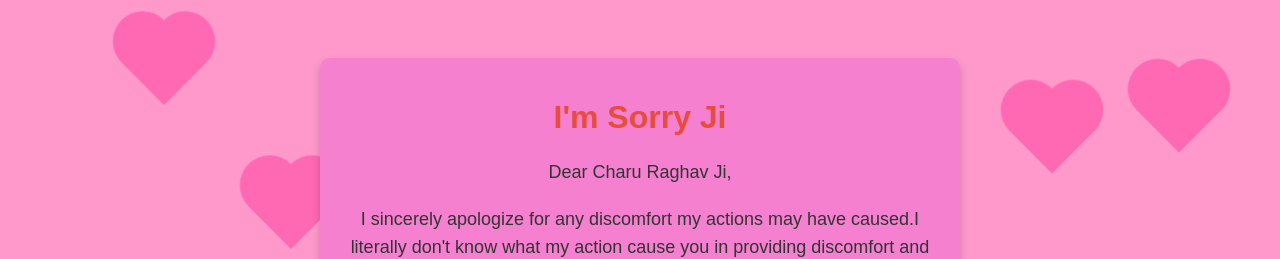
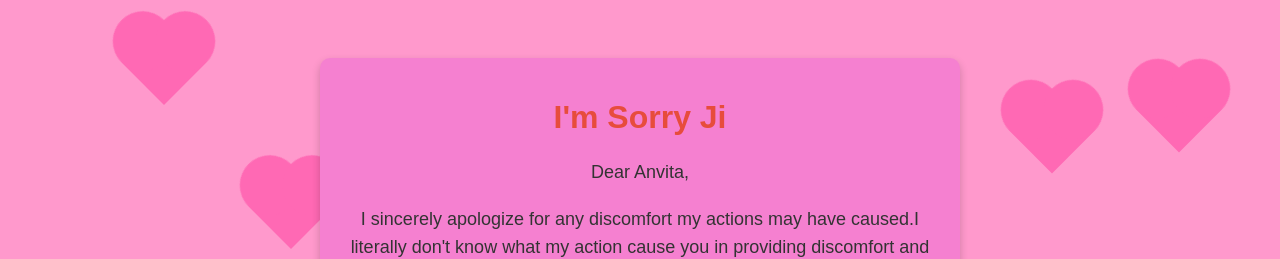
Before and after one commit to Anuj1165/sorry, a plain HTML site: page index.html in a window 1280 px wide. Shown: the top 259 px of the page. Drawn offline with Linux system fonts and the light colour scheme.

Commit message:
Update apology message recipient in index.html

```diff
--- a/index.html
+++ b/index.html
@@ -100,7 +100,7 @@
 <div class="heart"></div>
 <div class="container">
     <h1>I'm Sorry Ji</h1>
-    <p>Dear Charu Raghav Ji,</p>
+    <p>Dear Anvita,</p>
     <p>I sincerely apologize for any discomfort my actions may have caused.I literally don't know what my action cause you in providing discomfort and hurt .It was never my intention to hurt you.</p>
     <p>All of this because , As you are not talking to me ,I hope you can find it in your heart to forgive me. I promise to be more mindful of my actions in the future.</p>
     <p>To express my feelings, I would like to share a song that truly resonates with my apology:</p>
```
